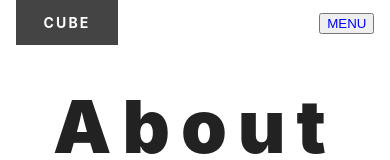
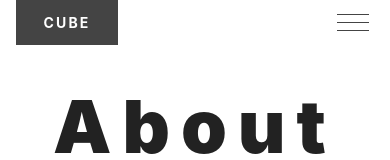
Before and after one commit to K17UN3/next-react-website, a Next.js app: page /about in a window 390 px wide. Shown: the top 160 px of the page. Built offline with nearby package versions, Linux system fonts and the light colour scheme.

Commit message:
mark up
ボタンをハンバーガーの形にする

```diff
--- a/components/nav.js
+++ b/components/nav.js
@@ -16,7 +16,8 @@ export default function Nav() {
   return (
     <nav className={navIsOpne ? styles.open : styles.close}>
       <button className={styles.btn} onClick={toggleNav}>
-        MENU
+        <span className={styles.bar}></span>
+        <span className='sr-only'>MENU</span>
       </button>
 
       <ul className={styles.list}>
--- a/styles/nav.module.css
+++ b/styles/nav.module.css
@@ -14,16 +14,57 @@
 @media (max-width: 768px) {
     /* ボタン */
     .btn {
+        all: unset;
+        outline: revert;
+        -webkit-tap-highlight-color: transparent;
+        cursor: pointer;
+        width: 42px;
+        height: 42px;
         position: relative;
         z-index: 200;
     }
     .close .btn {
-        color: blue;
+        color: var(--gray-75)
     }
 
     .open .btn {
-        color: red;
+        color: var(--white)
     }
+
+    /* ボタン内のバー */
+.btn {
+    display: grid;
+    place-items: center;
+}
+
+.btn::before,
+.btn::after,
+.btn .bar {
+    grid-area: 1 / 1;
+    content: '';
+    display: block;
+    width: 32px;
+    height: 1px;
+    background-color: currentColor;
+    transition: transform 0.4s;
+}
+
+.close .btn::before {
+    transform: translateY(-8px);
+}
+.close .btn::after {
+    transform: translateY(8px);
+}
+
+.open .btn::before {
+    transform: rotate(45deg);
+}
+.open .btn::after {
+    transform: rotate(45deg);
+}
+.open .btn .bar {
+    transform: scale(0);
+}
 
     /* メニュー（オーバーレイ） */
 .list {
@@ -39,7 +80,7 @@
     transform: translateX(-100%);
 }
 
-/* メニュ（オーバーレイ内の配置） */
+    /* メニュ（オーバーレイ内の配置） */
 .list {
     display: grid;
     gap: 40px;
```
